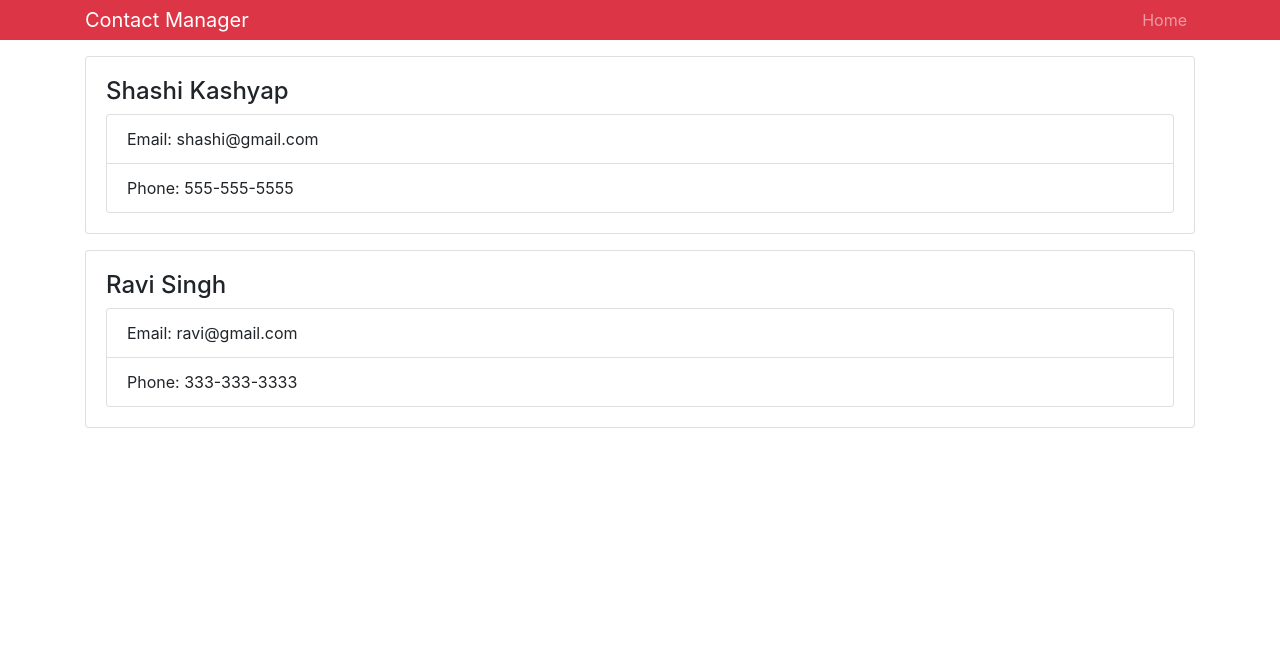
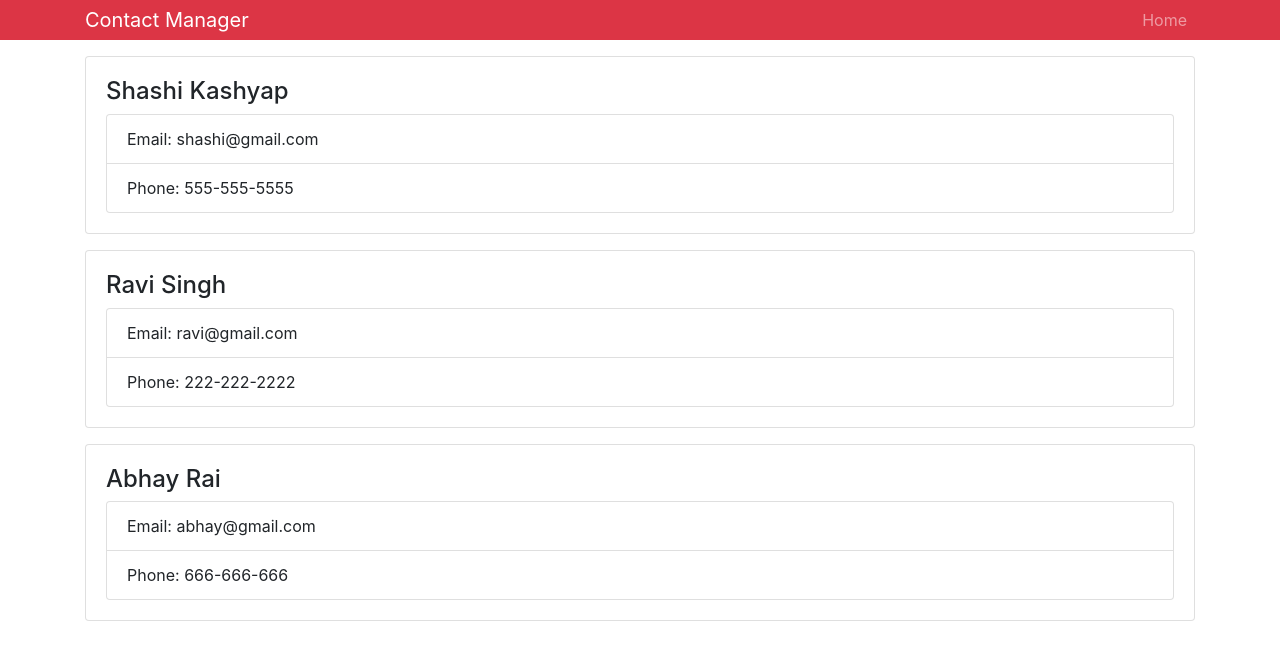
Before and after one commit to imshashi/contact-manager, a React (Create React App) app: page / in a window 1280 px wide. Shown: the top 660 px of the page. Built offline with nearby package versions, Linux system fonts and the light colour scheme.

Commit message:
create Contacts component with states

```diff
--- a/src/App.js
+++ b/src/App.js
@@ -1,5 +1,5 @@
 import React, { Component } from 'react';
-import Contact from './components/Contact';
+import Contacts from './components/Contacts';
 import Header from './components/Header';
 
 import 'bootstrap/dist/css/bootstrap.min.css';
@@ -10,8 +10,7 @@
       <div className="App">
         <Header branding="Contact Manager" />
         <div className="container">
-          <Contact name="Shashi Kashyap" email="shashi@gmail.com" phone="555-555-5555" />
-          <Contact name="Ravi Singh" email="ravi@gmail.com" phone="333-333-3333" />
+          <Contacts />
         </div>
       </div>
     );
--- a/src/components/Contact.js
+++ b/src/components/Contact.js
@@ -3,7 +3,7 @@
 
 class Contact extends Component {
   render() {
-    const { name, email, phone } = this.props;
+    const { name, email, phone } = this.props.contact;
 
     return (
       <div className="card card-body mb-3">
@@ -18,9 +18,7 @@
 }
 
 Contact.propTypes = {
-  name: PropTypes.string.isRequired,
-  email: PropTypes.string.isRequired,
-  phone: PropTypes.string.isRequired
+  contact: PropTypes.object.isRequired
 }
 
 export default Contact;
--- /dev/null
+++ b/src/components/Contacts.js
@@ -0,0 +1,47 @@
+import React, { Component } from 'react';
+import Contact from './Contact';
+
+class Contacts extends Component {
+  constructor() {
+    super();
+    this.state = {
+      contacts: [
+        {
+          id: 1,
+          name: 'Shashi Kashyap',
+          email: 'shashi@gmail.com',
+          phone: '555-555-5555'
+        },
+        {
+          id: 2,
+          name: 'Ravi Singh',
+          email: 'ravi@gmail.com',
+          phone: '222-222-2222'
+        },
+        {
+          id: 3,
+          name: 'Abhay Rai',
+          email: 'abhay@gmail.com',
+          phone: '666-666-666'
+        }
+      ]
+    }
+  }
+
+  render() {
+    const { contacts } = this.state;
+
+    return (
+      <div>
+        { contacts.map(contact => (
+          <Contact
+            key={ contact.id }
+            contact={ contact }
+          />
+        )) }
+      </div>
+    );
+  }
+}
+
+export default Contacts;
```
